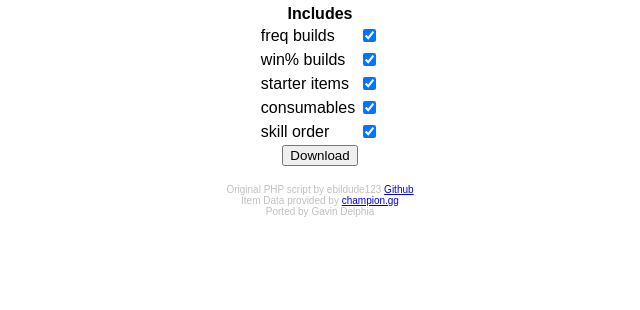
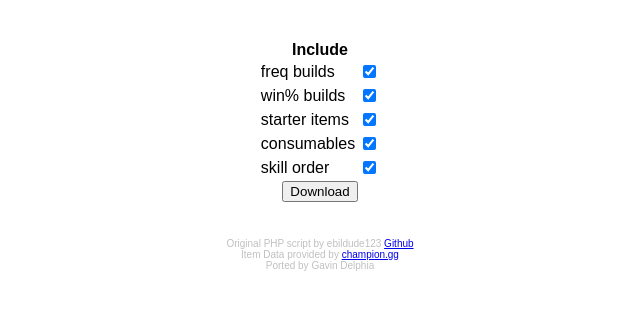
Before and after one commit to Delogrand770/champGG, a website: page app.html in a window 1280 px wide. Shown: the whole page, without its empty margins (320-960 px from the left). Drawn offline with Linux system fonts and the light colour scheme.

Commit message:
Formatting
The title says it all

```diff
--- a/app.html
+++ b/app.html
@@ -6,7 +6,7 @@ Ported by Gavin Delphia in 2015
 <html lang="en">
 
 <head>
-<title>Champion.gg ItemSet Downloader</title>
+<title>ChampGG ItemSet Downloader</title>
 
 <style>
 html {
@@ -310,7 +310,8 @@ var App = {
 
 <div id="ui">
 	<center>
-		<b>Includes</b>
+		<br><br>
+		<b>Include</b>
 		<table>
 			<tr>
 				<td>freq builds</td><td> <input id="frequent" type="checkbox" class="form-control" checked></td>
@@ -330,6 +331,7 @@ var App = {
 		</table>
 
 		<input type="button" value="Download" onclick="App.ini();">
+		<br><br>
 	</center>
 </div>
 
--- a/package.json
+++ b/package.json
@@ -13,6 +13,6 @@
     "position": "center",
     "min_width": 350,
     "min_height": 600,
-    "resizable": true
+    "resizable": false
   }
 }
```
